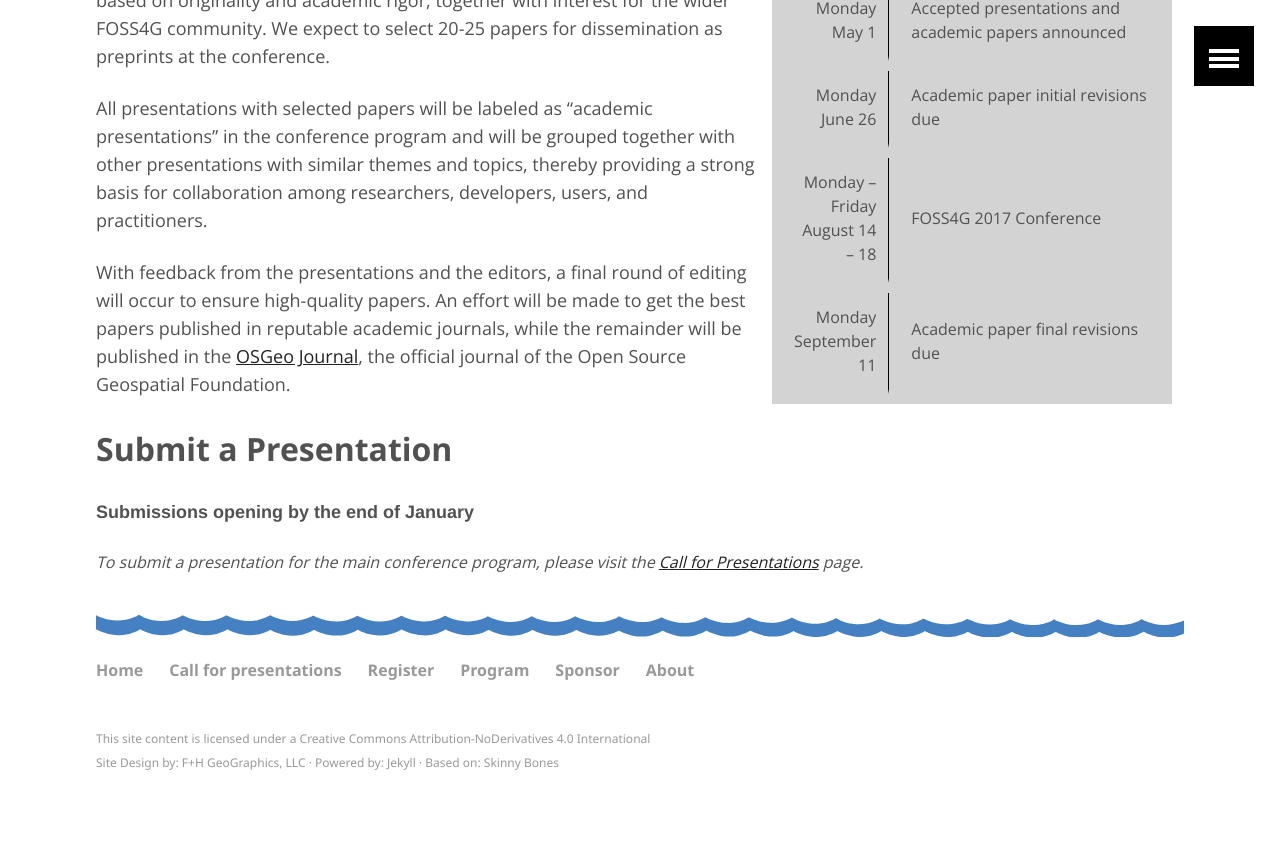
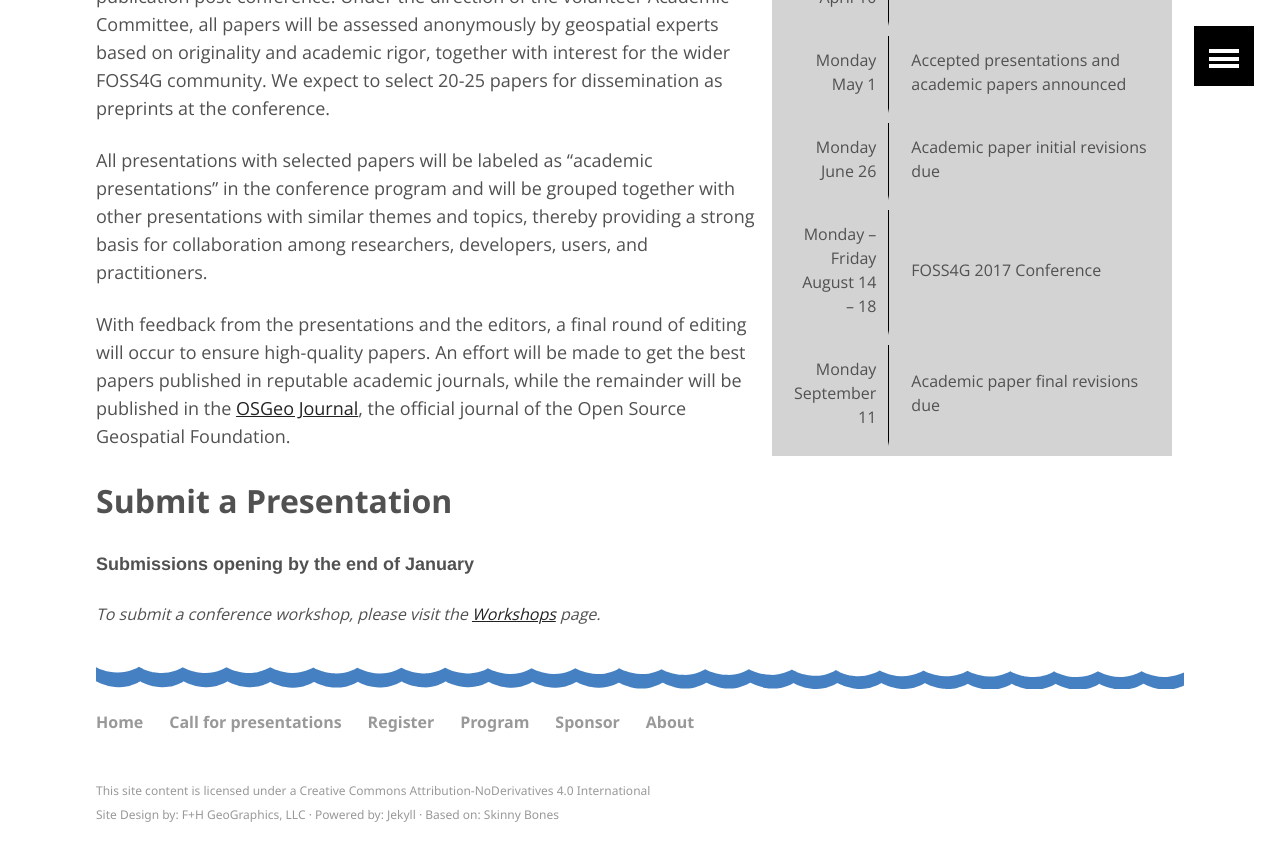
Before and after one commit to AvidGeo/foss4g2017-dev, a Jekyll site: the page built from call-for-presentations/index.html, in a window 1280 px wide and 900 px high, scrolled down 1918 px. Shown: the top 861 px of the window. Built offline with Jekyll 4.4.1, drawn with Linux system fonts in a browser that asks for light colours; some of the changed text lies outside the part shown.

Commit message:
additional workshop fixes
updating links from program page

```diff
--- a/call-for-presentations/index.html
+++ b/call-for-presentations/index.html
@@ -8,6 +8,8 @@ image:
     <h2>The importance of answering this Call for Presentations</h2>
 
     <p>We need your ideas, talents, knowledge, and insights for the best possible conference!</p>
+
+    <p><em>If you would like to submit a conference workshop, please visit the <a href="../workshops">Workshops</a> page.</em></p>
 
     <p>The quality of a conference is a function of the people who present and share their ideas, tools,  and content. At FOSS4G, those people are  you, the incredible community that develops and uses free and open source geospatial software. </p>
 
@@ -86,6 +88,6 @@ image:
     <p>With feedback from the presentations and the editors, a final round of editing will occur to ensure high-quality papers. An effort will be made to get the best papers published in reputable academic journals, while the remainder will be published in the <a href="http://journal.osgeo.org/index.php/journal">OSGeo Journal</a>, the official journal of the Open Source Geospatial Foundation.</p>
     <h2>Submit a Presentation</h2>
     <p><strong>Submissions opening by the end of January</strong></p>
-    <em>To submit a presentation for the main conference program, please visit the <a href="../call-for-presentations">Call for Presentations</a> page.</em>
+    <em>To submit a conference workshop, please visit the <a href="../workshops">Workshops</a> page.</em>
   <div class="floatc"></div>
 </div>
```
Also changed, not shown: workshops/index.md (+1 -1 lines).
